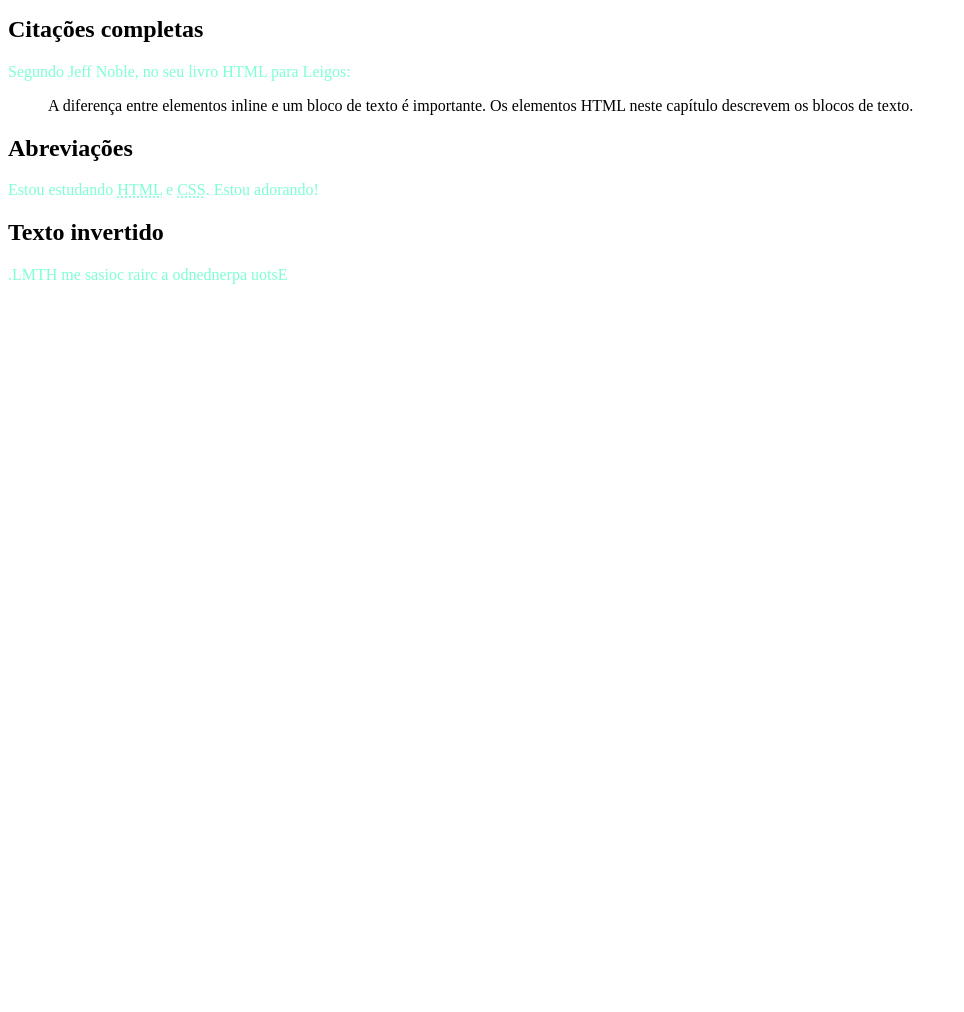
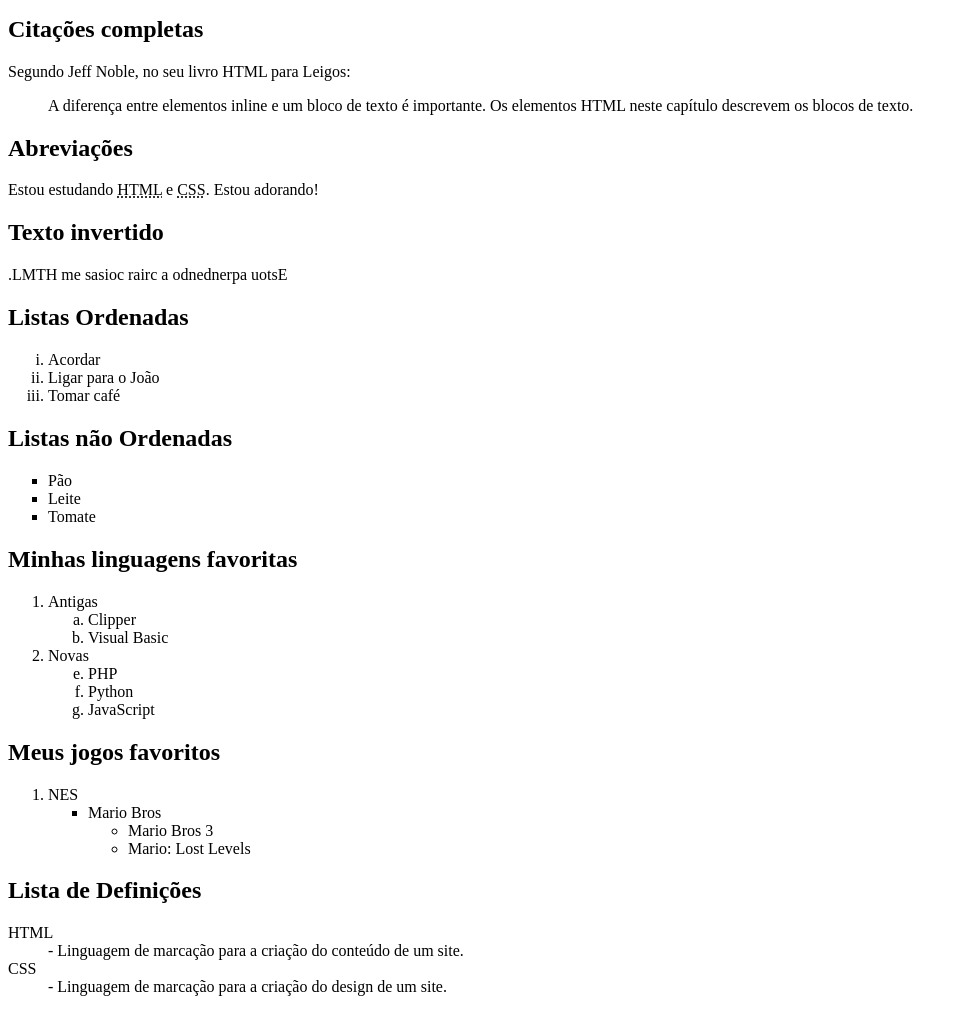
Before and after one commit to Tiago321123/Conhecimentos-html, a plain HTML site: page Introducao_html.html in a window 1280 px wide. Shown: the part 598-1610 px from the top of the page, without its empty margins (0-964 px from the left). Before the commit the page ends 898 px from the top, so only its background shows below. Drawn offline with Linux system fonts and the light colour scheme.

Commit message:
listas html

```diff
--- a/Introducao_html.html
+++ b/Introducao_html.html
@@ -9,7 +9,7 @@
     <body>
         <style>
         p{
-        color:aquamarine;
+        color:black;
         }
         </style>
         <h1 style="color:blue">Título do meu site</h1>
@@ -33,7 +33,7 @@
         </code>
     </pre>
     <h2>Citações simples</h2>
-    <p>Como diria o pai de um amigo: <q>o computador é um burro muito rápido</q></p>
+    <p>Como diria o pai de um amigo: <q>o computador é um burro muito rápido</q><!--Coloca aspas de citacao--></p>
     <h2>Citações completas</h2>
     <p>Segundo Jeff Noble, no seu livro HTML para Leigos:</p>
     <blockquote cite="https://books.google.com.br/books?id=E8ZtDwAAQBAJ&pg=PA17&dq=HTML&hl=pt-BR&sa=X&ved=0ahUKEwjH5-PevNboAhVNIbkGHcoxCOgQ6AEIOjAC#v=onepage&q=HTML&f=false">
@@ -42,6 +42,53 @@
     <h2>Abreviações</h2>
     <p>Estou estudando <abbr title="HyperText Markup Language">HTML</abbr> e <abbr title="Cascading Style Sheets">CSS</abbr>. Estou adorando!</p>
     <h2>Texto invertido</h2>
-    <p><bdo dir="rtl">Estou aprendendo a criar coisas em HTML.</bdo></p>
+    <p><bdo dir="rtl">Estou aprendendo a criar coisas em HTML.</bdo><!--inverte o que estiver dentro--></p>
+    <!--Listas-->
+    <h2>Listas Ordenadas</h2>
+
+    <ol type="i"> <!-- Número romano com i -->
+        <li>Acordar</li>
+        <li>Ligar para o João</li>
+        <li>Tomar café</li>
+    </ol>
+    <h2>Listas não Ordenadas</h2>
+        <ul type="square"> <!-- disc circle square -->
+            <li>Pão</li>
+            <li>Leite</li>
+            <li>Tomate</li>
+        </ul>
+    <h2>Minhas linguagens favoritas</h2>
+    <ol>
+        <li>Antigas</li>
+        <ol type="a">  <!--em ordem alfabética-->
+            <li>Clipper</li>
+            <li>Visual Basic</li>
+        </ol>
+
+        <li>Novas</li>
+        <ol type="a" start="5"> <!--em ordem alfabética comecando pela 5 letra-->
+                <li>PHP</li>
+                <li>Python</li>
+                <li>JavaScript</li>
+        </ol>
+    </ol>
+
+    <h2>Meus jogos favoritos</h2>
+    <ol>
+        <li>NES</li>
+        <ul type="square">
+            <li>Mario Bros</li>
+            <ul type="circle">
+                <li>Mario Bros 3</li>
+                <li>Mario: Lost Levels</li>
+            </ul>
+        </ul>
+    </ol>
+    <h2>Lista de Definições</h2>
+    <dl>
+        <dt>HTML</dt>
+        <dd>- Linguagem de marcação para a criação do conteúdo de um site.</dd>
+        <dt>CSS</dt>
+        <dd>- Linguagem de marcação para a criação do design de um site.</dd>
     </body>
 </html>
```
